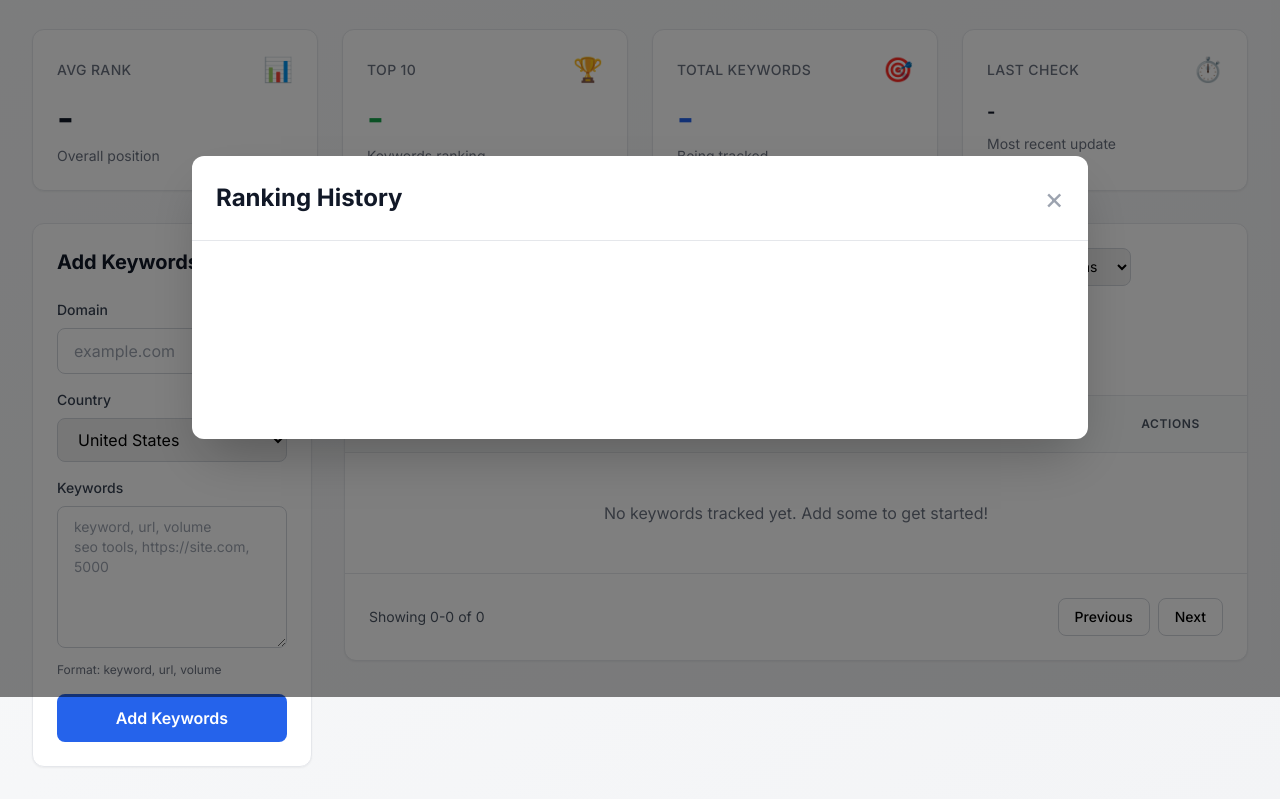
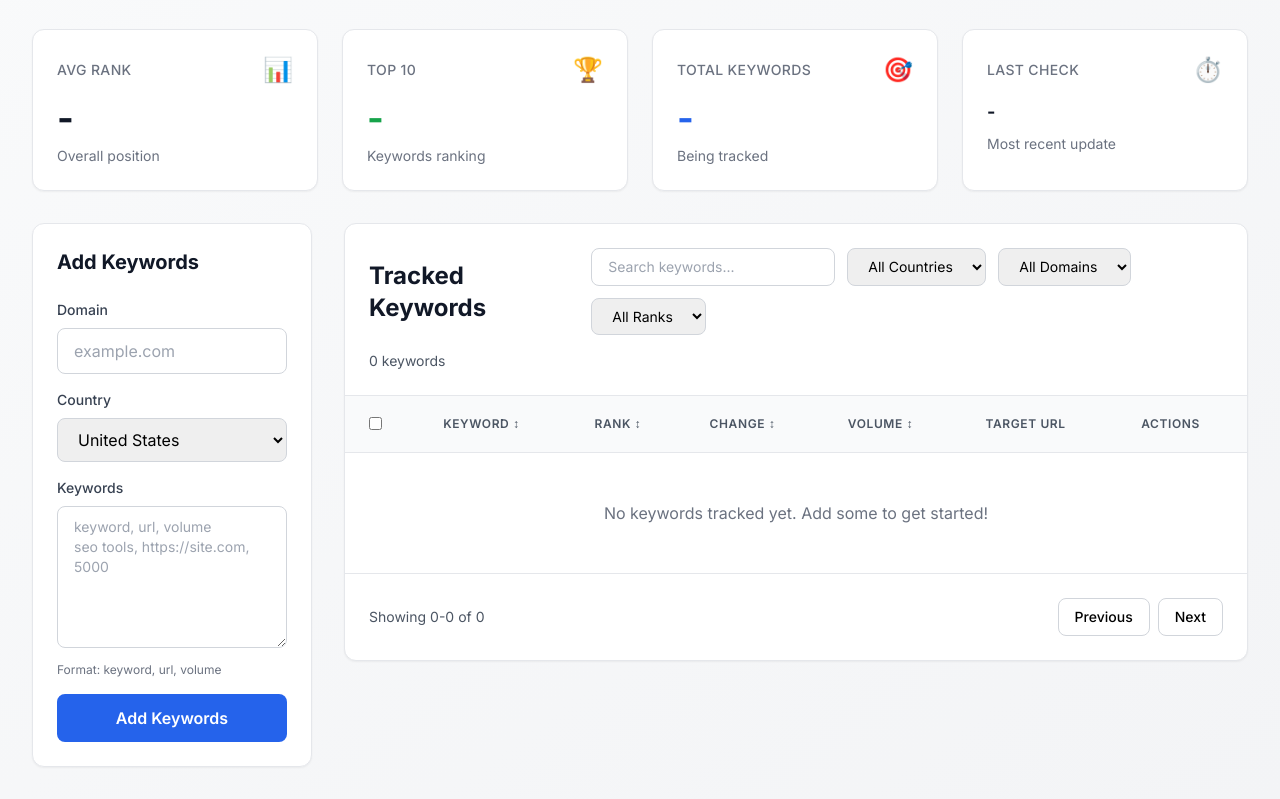
Before and after one commit to lucaalice/serp-rank-tracker, a website: page index.html in a window 1280 px wide. Shown: the part 103-902 px from the top of the page. Drawn offline with nearby package versions, Linux system fonts and the light colour scheme; no server answers.

Commit message:
Fix modal with inline styles for better compatibility

```diff
--- a/index.html
+++ b/index.html
@@ -9,8 +9,6 @@
     <link href="https://fonts.googleapis.com/css2?family=Inter:wght@300;400;500;600;700;800&display=swap" rel="stylesheet">
     <style>
         body { font-family: 'Inter', sans-serif; }
-        .modal { display: none; }
-        .modal.is-open { display: flex; }
         .sortable:hover { cursor: pointer; background: #f3f4f6; }
         .rank-badge { display: inline-flex; align-items: center; justify-content: center; min-width: 40px; }
     </style>
@@ -202,14 +200,14 @@
         </div>
     </div>
 
-    <!-- History Modal -->
-    <div id="history-modal" class="modal fixed inset-0 bg-black bg-opacity-50 overflow-y-auto flex items-center justify-center p-4 z-50">
-        <div class="relative bg-white rounded-xl shadow-2xl w-full max-w-4xl">
-            <div class="flex justify-between items-center p-6 border-b border-gray-200">
-                <h3 class="text-2xl font-bold text-gray-900" id="modal-title">Ranking History</h3>
-                <button id="close-modal-btn" class="text-gray-400 hover:text-gray-600 text-3xl">&times;</button>
+    <!-- History Modal - Fixed Version -->
+    <div id="history-modal" style="display: none; position: fixed; top: 0; left: 0; right: 0; bottom: 0; background: rgba(0,0,0,0.5); z-index: 9999; align-items: center; justify-content: center; padding: 1rem;">
+        <div style="background: white; border-radius: 12px; max-width: 56rem; width: 100%; max-height: 90vh; overflow: auto; box-shadow: 0 25px 50px -12px rgba(0,0,0,0.25);" onclick="event.stopPropagation()">
+            <div style="display: flex; justify-content: space-between; align-items: center; padding: 1.5rem; border-bottom: 1px solid #e5e7eb;">
+                <h3 style="font-size: 1.5rem; font-weight: 700; color: #111827;" id="modal-title">Ranking History</h3>
+                <button id="close-modal-btn" style="background: none; border: none; font-size: 2.5rem; line-height: 1; color: #9ca3af; cursor: pointer; padding: 0; width: 40px; height: 40px; display: flex; align-items: center; justify-content: center;" onmouseover="this.style.color='#4b5563'" onmouseout="this.style.color='#9ca3af'">&times;</button>
             </div>
-            <div class="p-6">
+            <div style="padding: 1.5rem;" id="chart-container">
                 <canvas id="history-chart"></canvas>
             </div>
         </div>
```
